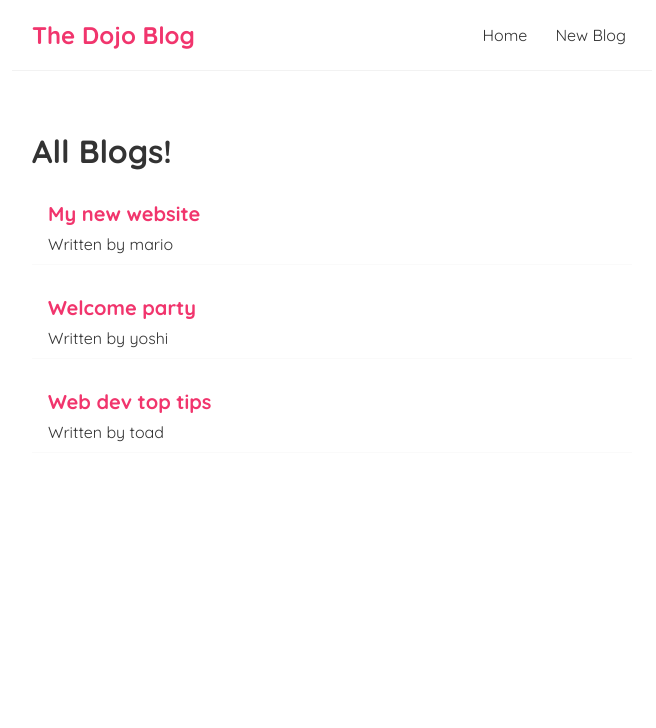
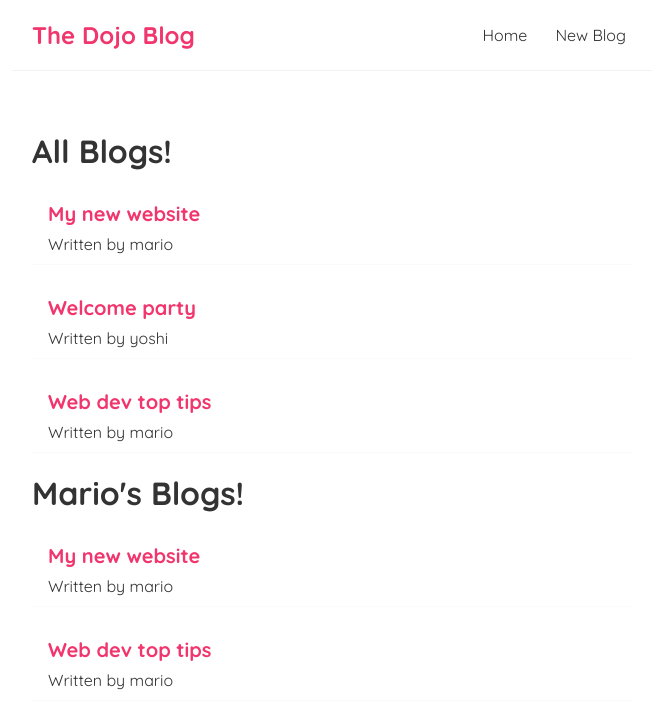
Before and after one commit to MaGo0506/react-blog, a React (Create React App) app: page / in a window 1280 px wide. Shown: the top 728 px of the page, without its empty margins (308-964 px from the left). Built offline with nearby package versions, Linux system fonts and the light colour scheme; the HTML template or start-up script is replaced by a standard one.

Commit message:
Reusing Components

```diff
--- a/src/Home.js
+++ b/src/Home.js
@@ -5,12 +5,13 @@
     const [ blogs, setBlogs ] = useState([
         { title: 'My new website', body: 'lorem ipsum...', author: 'mario', id: 1 },
         { title: 'Welcome party', body: 'lorem ipsum...', author: 'yoshi', id: 2 },
-        { title: 'Web dev top tips', body: 'lorem ipsum...', author: 'toad', id: 3 }
+        { title: 'Web dev top tips', body: 'lorem ipsum...', author: 'mario', id: 3 }
     ]);
 
     return (
         <div className="home">
             <BlogList blogs={ blogs } title="All Blogs!" />
+            <BlogList blogs={ blogs.filter((blog) => blog.author === 'mario') } title="Mario's Blogs!" />
         </div>
     );
 }
```
